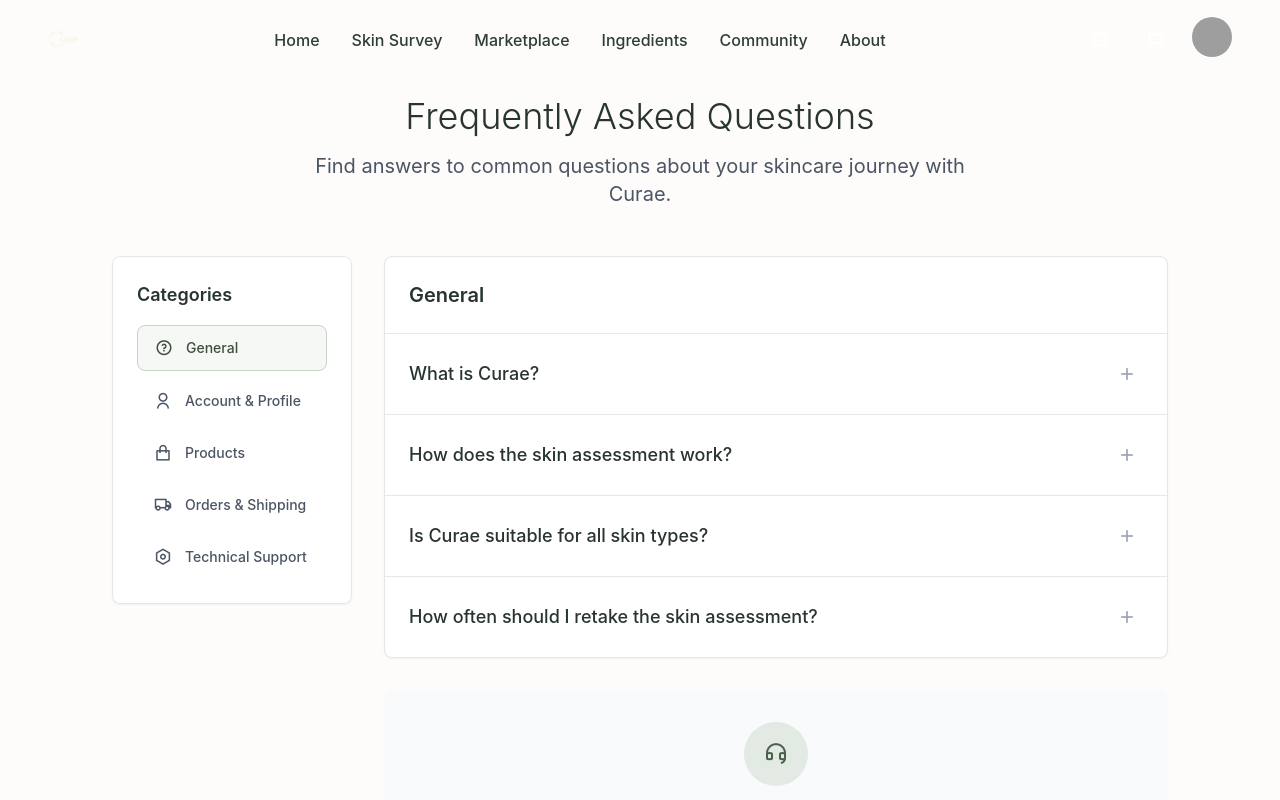
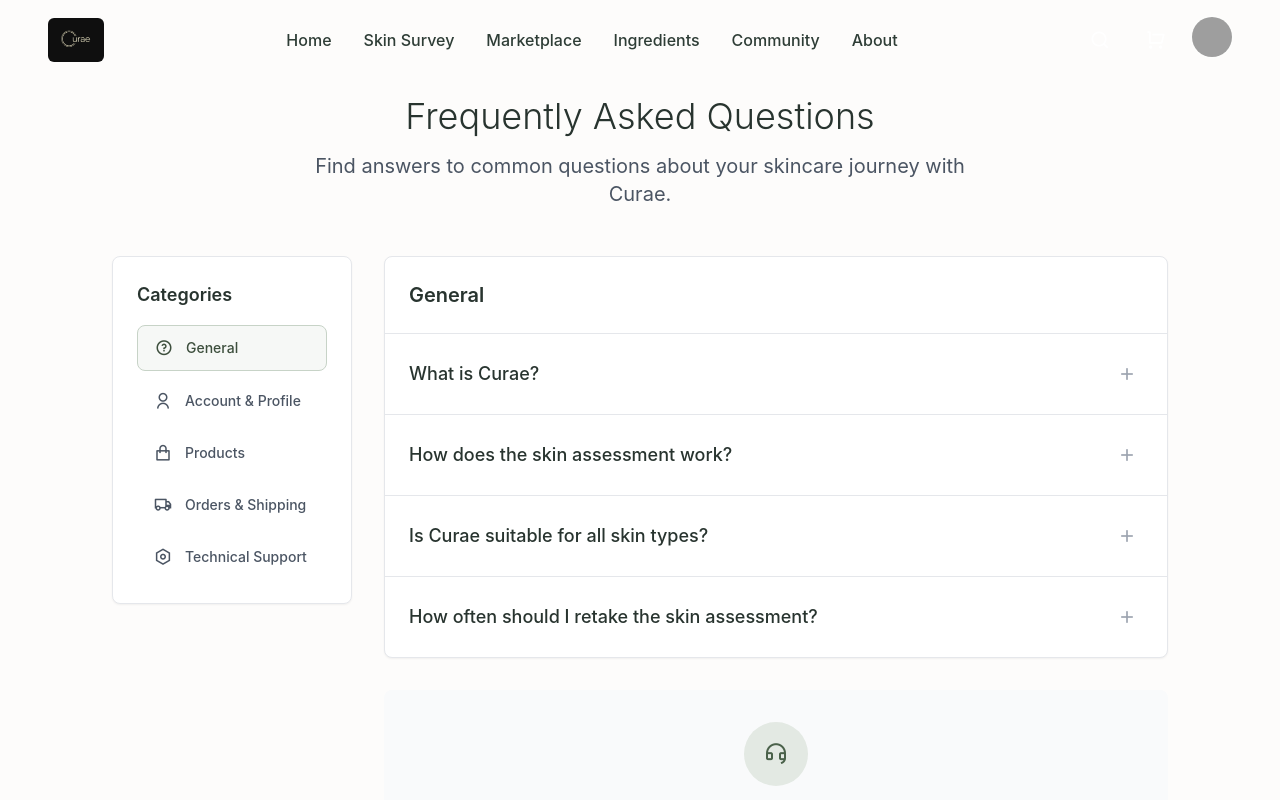
Before and after one commit to LineUp-LC/lorem-curae-waitlist, a React (Vite) app: page /faq in a window 1280 px wide. Shown: the top 800 px of the page. Built offline with nearby package versions, Linux system fonts and the light colour scheme; grey boxes are pictures that could not be loaded.

Commit message:
fix(brand): always show logo chip — was invisible before scroll

```diff
--- a/src/components/feature/Navbar.tsx
+++ b/src/components/feature/Navbar.tsx
@@ -41,9 +41,7 @@
           <div className="flex items-center justify-between h-20">
             {/* Logo */}
             <Link to="/" className="flex items-center cursor-pointer">
-              <span className={`inline-flex items-center transition-all duration-300 ${
-                isScrolled ? 'bg-[#0f0f0f] rounded-md px-3 py-1.5' : ''
-              }`}>
+              <span className="inline-flex items-center bg-[#0f0f0f] rounded-md px-3 py-1.5">
                 <img src="/curae-logo.png" alt="Curae" className="h-8 w-auto" />
               </span>
             </Link>
```
